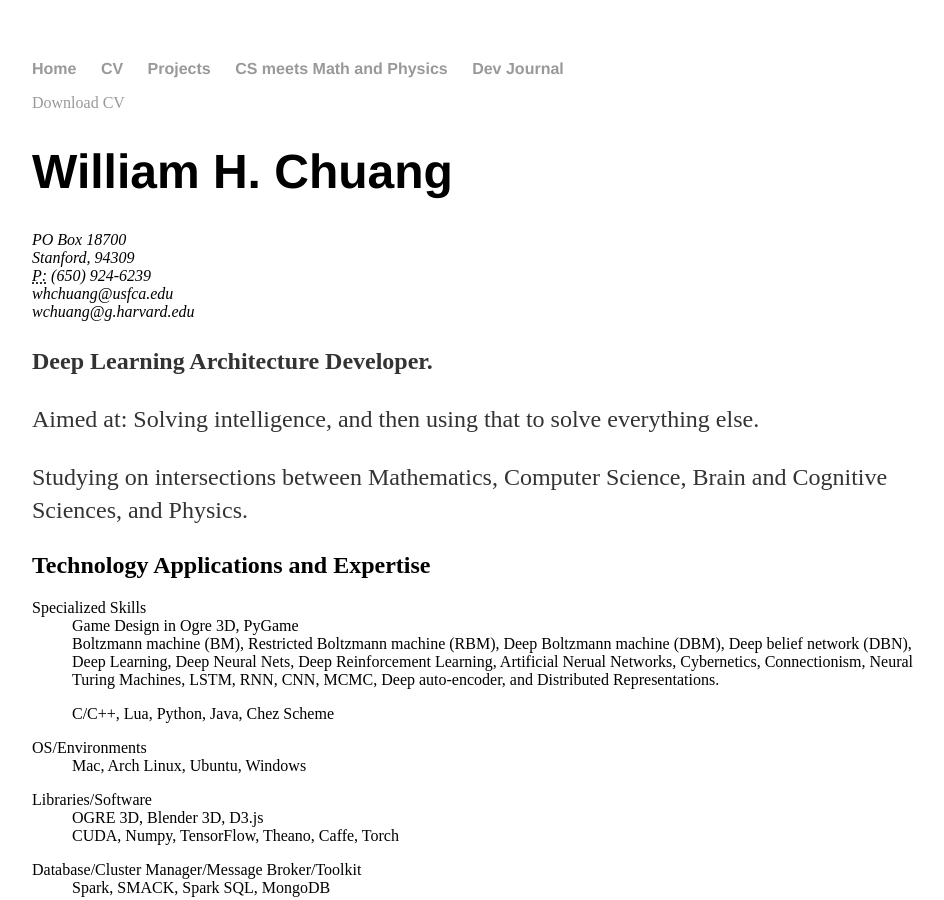
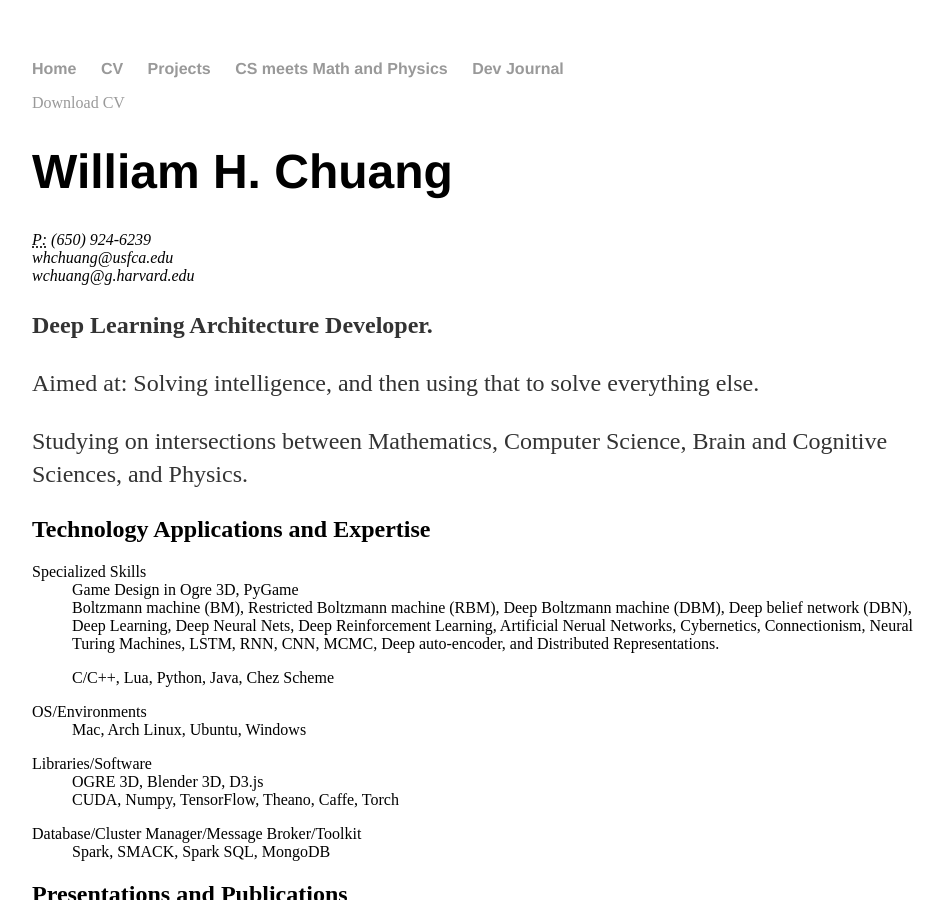
Before and after one commit to williamchuang/williamchuang.github.io, a Jekyll site: the page built from cv/index.html, in a window 1280 px wide and 900 px high. Shown: the whole window, without its empty margins (160-1104 px from the left). Built offline with Jekyll 4.4.1, drawn with Linux system fonts in a browser that asks for light colours; comment, search, counter and statistics services are not loaded.

Commit message:
Update index.html

```diff
--- a/cv/index.html
+++ b/cv/index.html
@@ -13,8 +13,6 @@ description: Current CV for William Chuang.
 				<div itemscope itemtype="http://wchuanghard.github.io">
 				<span itemprop="name"><h1>William H. Chuang</h1></span>
 				<address>
-				PO Box 18700<br>
-				Stanford, 94309<br>
 				<abbr title="phone">P:</abbr> (650) 924-6239<br>
 				<span class="obfuscate">whchuang@usfca.edu</span><br>
 				<span class="obfuscate">wchuang@g.harvard.edu</span><br>
```
